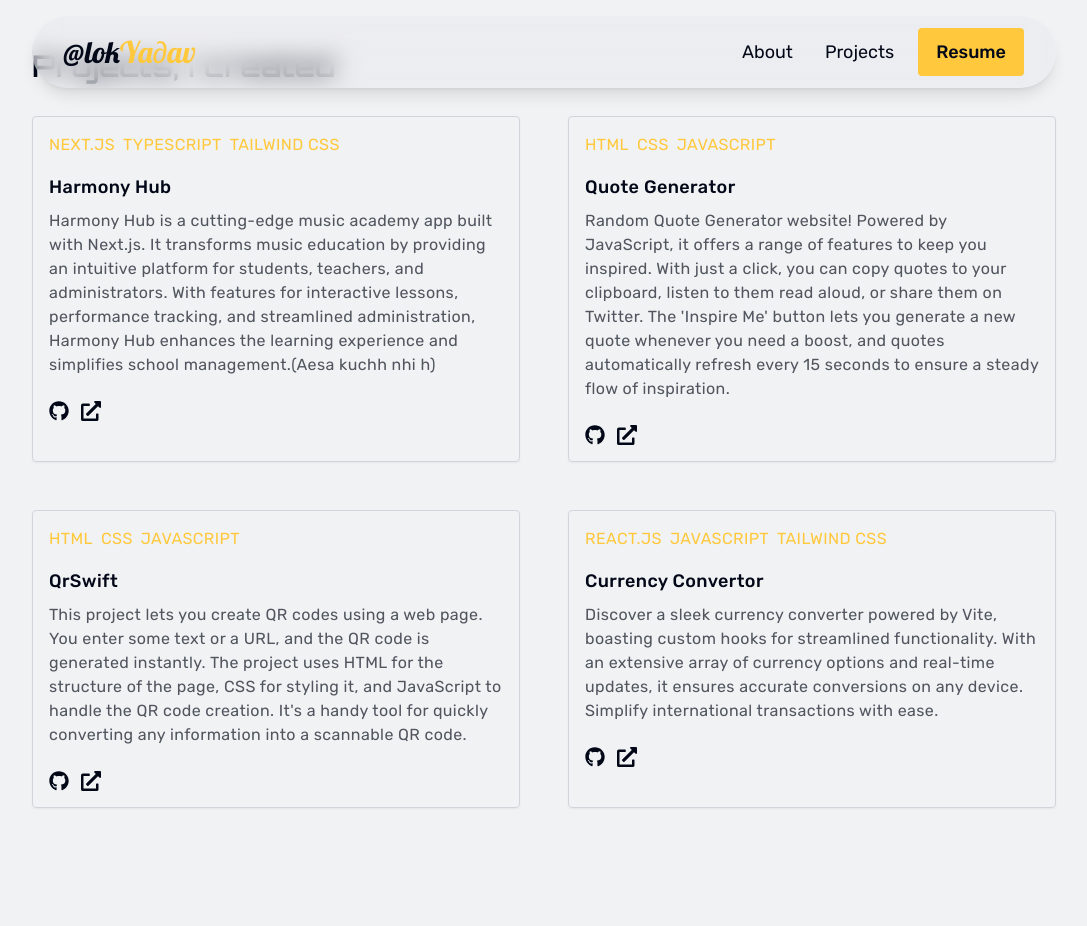
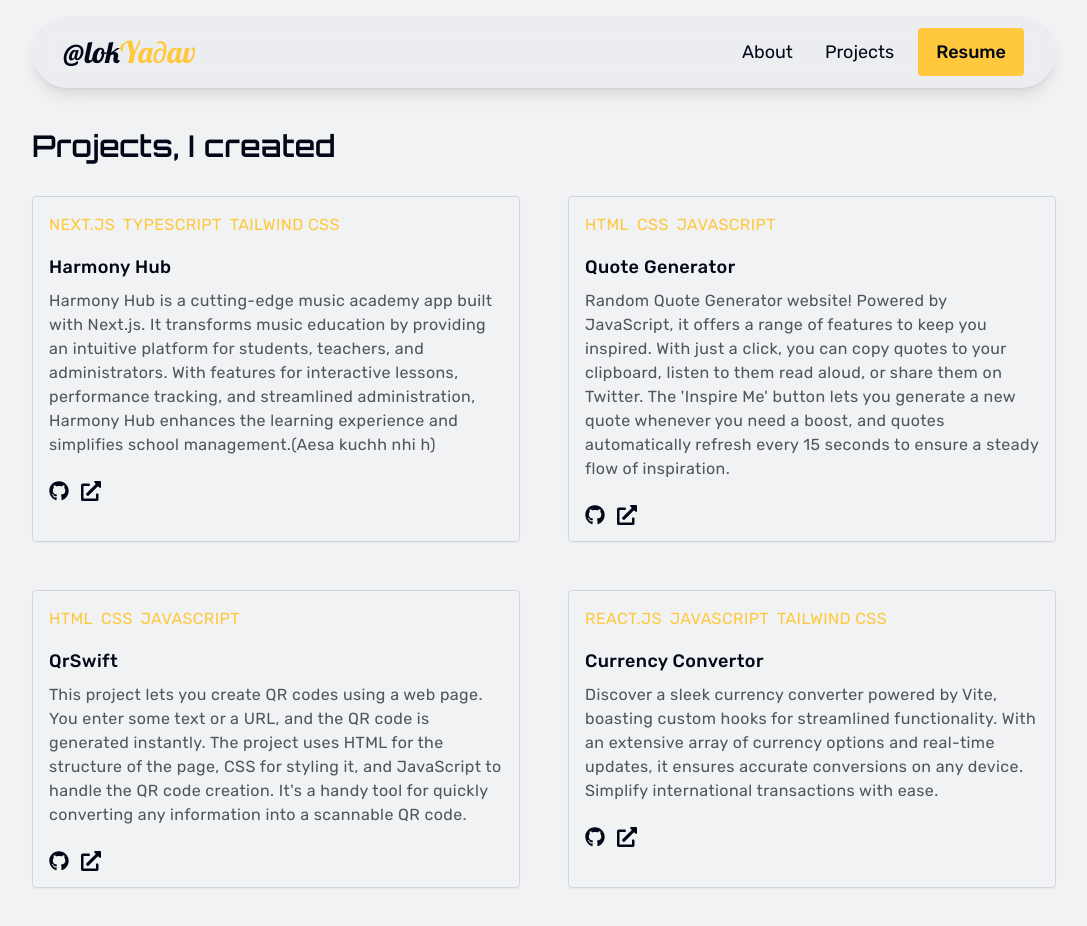
Before and after one commit to alok-x0s1/Portfolio, a Next.js app: page /projects in a window 1280 px wide. Shown: the top 926 px of the page, without its empty margins (96-1183 px from the left). Before the commit the page ends 848 px from the top, so only its background shows below. Built offline with nearby package versions, Linux system fonts and the light colour scheme; a web font is replaced by a local one.

Commit message:
Change in about and projects page

```diff
--- a/src/app/about/page.tsx
+++ b/src/app/about/page.tsx
@@ -4,7 +4,7 @@
 const page = () => {
 	return (
 		<main className="min-h-screen antialiased">
-			<section className="w-full flex justify-center items-center">
+			<section className="w-full flex justify-center items-center pt-24">
 				<AboutPage />
 			</section>
 		</main>
--- a/src/app/projects/page.tsx
+++ b/src/app/projects/page.tsx
@@ -40,7 +40,7 @@
 
 	return (
 		<main className="min-h-screen">
-			<div className="mt-12 px-4 sm:px-8 lg:px-16 xl:px-32 mb-12">
+			<div className="pt-32 px-4 sm:px-8 lg:px-16 xl:px-32 mb-12">
 				<h2
 					className={`${orbitron.className} text-2xl sm:text-3xl font-semibold mb-8`}
 				>
```
